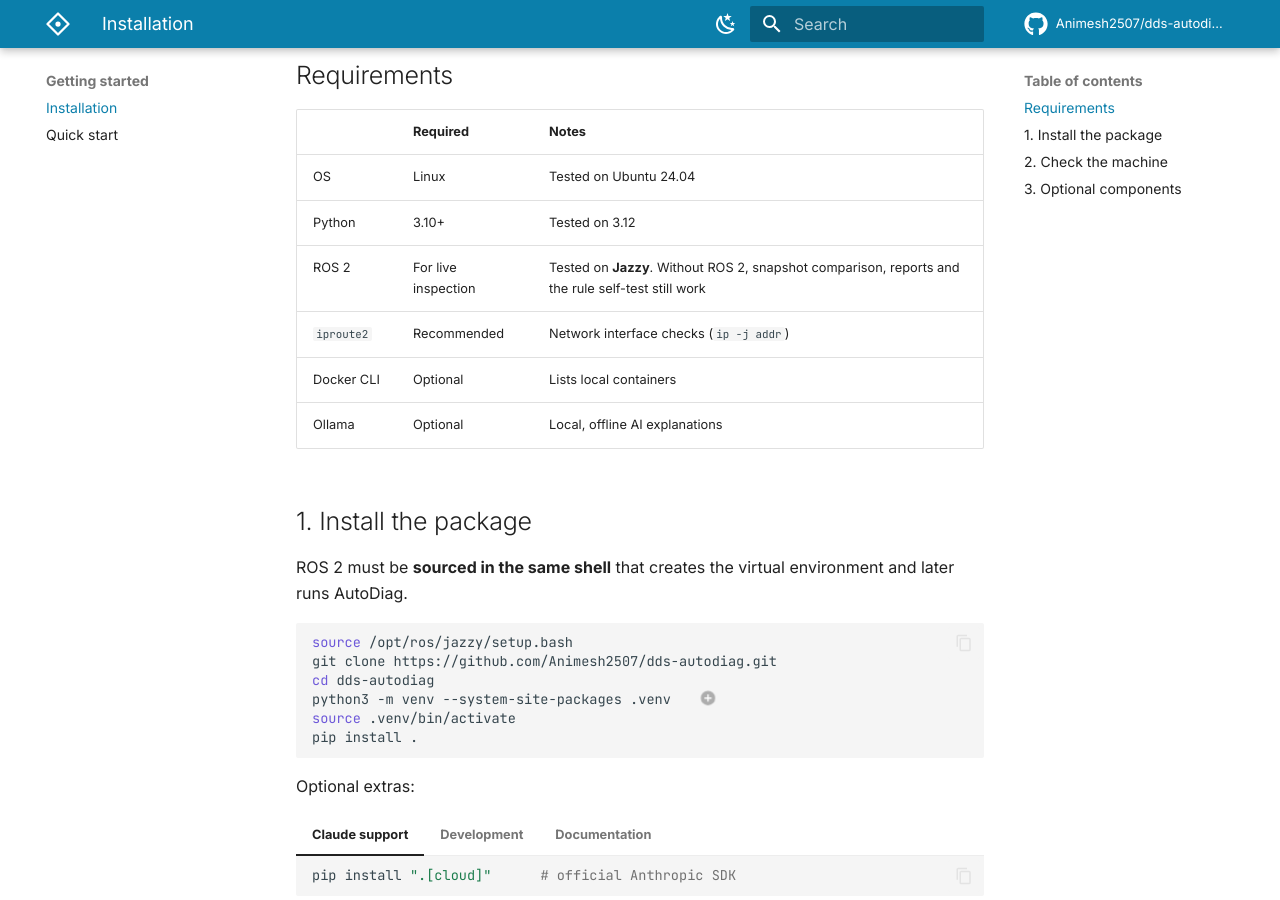
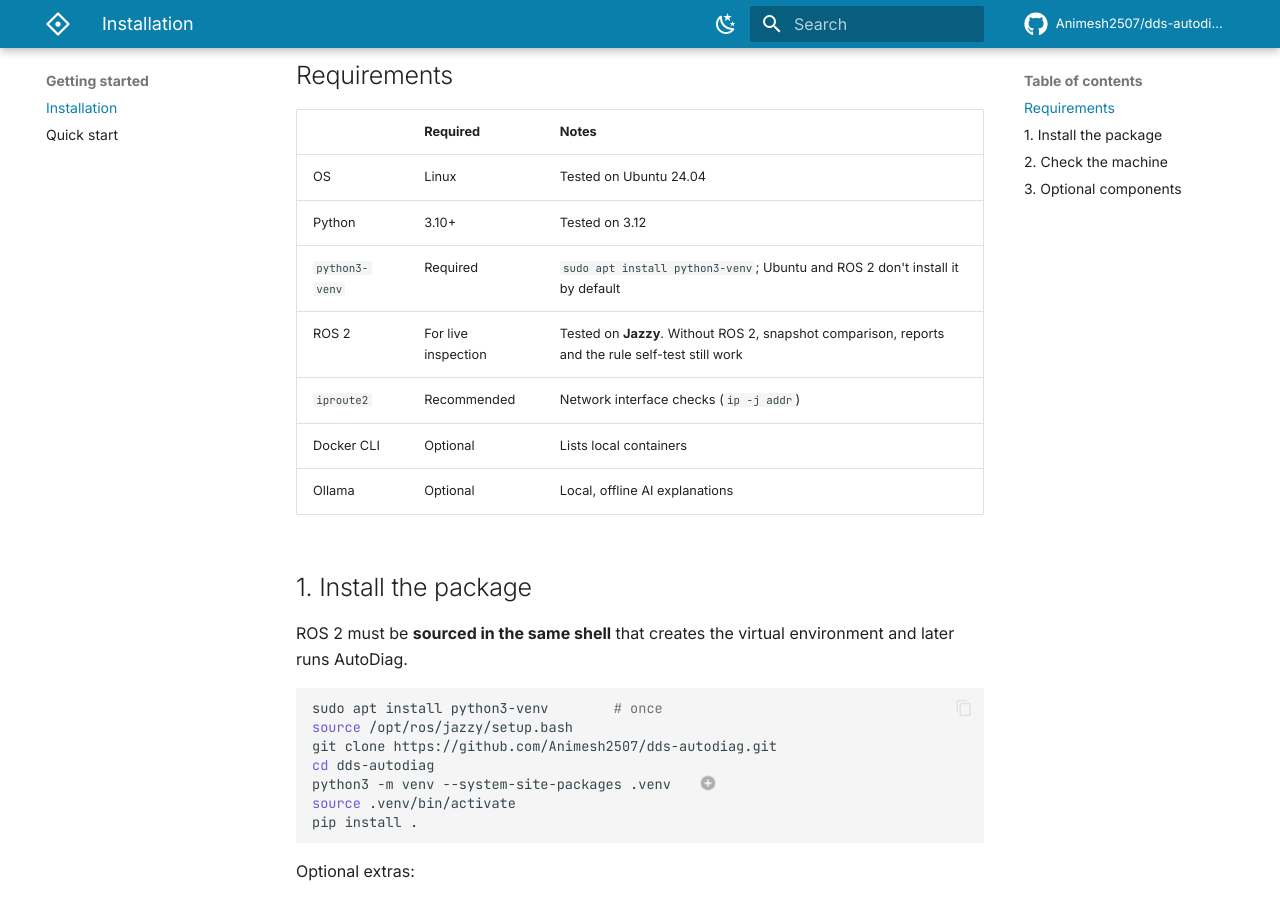
Before and after one commit to Animesh2507/dds-autodiag, an MkDocs documentation site: the page built from docs/getting-started/installation.md, in a window 1280 px wide and 900 px high, scrolled down 385 px. Built offline with MkDocs 1.6.1 and Material for MkDocs 9.7.7, drawn with Linux system fonts in a browser that asks for light colours; comment, search, counter and statistics services are not loaded.

Commit message:
Install docs: python3-venv is required, and the README quick start clones first
A clean-install test in a fresh ros:jazzy image failed at the first step:
Ubuntu and ROS 2 don't install python3-venv, so 'python3 -m venv' stops
and every later step fails. The README quick start also never cloned the
repository.

````diff
--- a/docs/getting-started/installation.md
+++ b/docs/getting-started/installation.md
@@ -13,6 +13,7 @@
 |---|---|---|
 | OS | Linux | Tested on Ubuntu 24.04 |
 | Python | 3.10+ | Tested on 3.12 |
+| `python3-venv` | Required | `sudo apt install python3-venv`; Ubuntu and ROS 2 don't install it by default |
 | ROS 2 | For live inspection | Tested on **Jazzy**. Without ROS 2, snapshot comparison, reports and the rule self-test still work |
 | `iproute2` | Recommended | Network interface checks (`ip -j addr`) |
 | Docker CLI | Optional | Lists local containers |
@@ -23,6 +24,7 @@
 ROS 2 must be **sourced in the same shell** that creates the virtual environment and later runs AutoDiag.
 
 ```bash
+sudo apt install python3-venv        # once
 source /opt/ros/jazzy/setup.bash
 git clone https://github.com/Animesh2507/dds-autodiag.git
 cd dds-autodiag
````
Also changed, not shown: README.md (+2 -0 lines), docs/contributing.md (+1 -0 lines).
